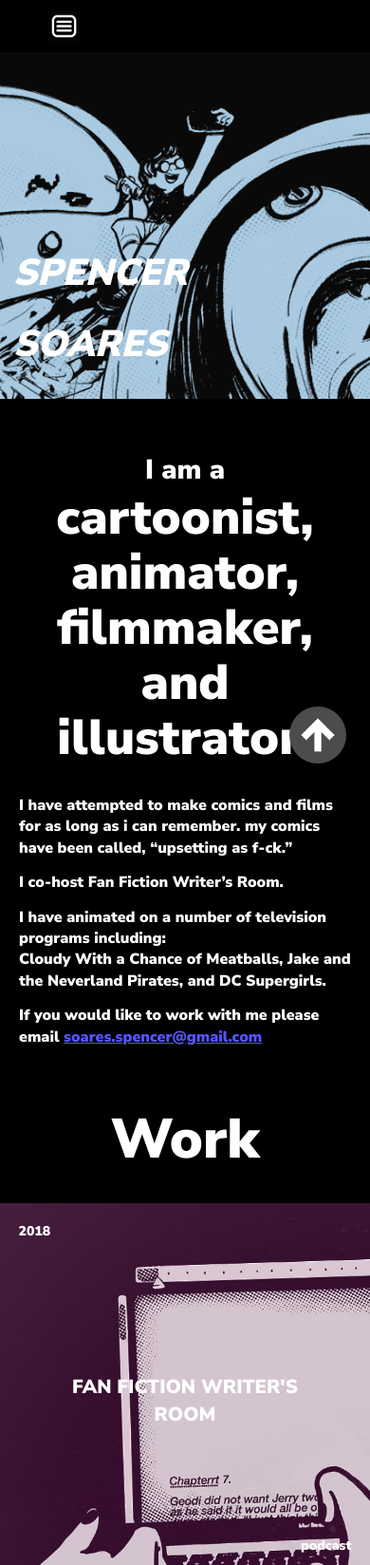
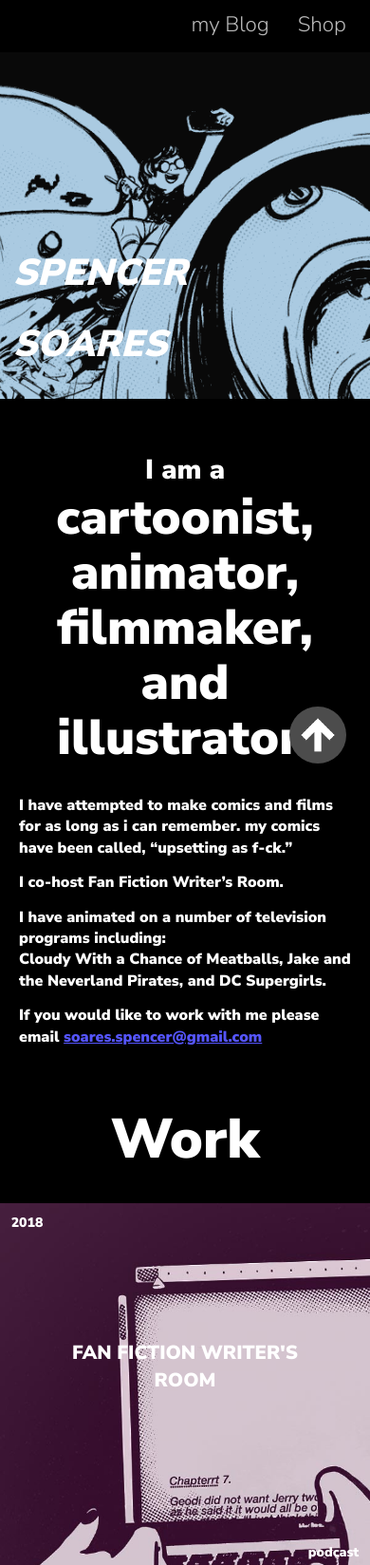
Before and after one commit to serdeljac/Spencer_Portal_Site_2018, a plain HTML site: page index.html in a window 390 px wide. Shown: the top 1648 px of the page at 95% size. Drawn offline with nearby package versions, Linux system fonts and the light colour scheme.

Commit message:
Added JSON Readme
Adjusted work heights
Added illus to JSON

```diff
--- a/json_work.json
+++ b/Work_and_Illustrations.json
@@ -11,7 +11,7 @@
     "className": "fan_fiction",
     "imgName": "ffwr.jpg",
     "year": "2018",
-    "link": "www.google.ca"
+    "link": " "
   },
 
 
@@ -203,6 +203,68 @@
 
 
 
+  ],
+
+
+  "illust": [
+    {
+      "imgName": "ffwr-illust.jpg",
+      "altName": "FFWR"
+    },
+
+
+    {
+      "imgName": "poke.jpg",
+      "altName": "Poke"
+    },
+
+
+    {
+      "imgName": "pig.jpg",
+      "altName": "Pig"
+    },
+
+
+    {
+      "imgName": "christmas.jpg",
+      "altName": "Christmas"
+    },
+
+
+    {
+      "imgName": "digimon.jpg",
+      "altName": "Digimon"
+    },
+
+
+    {
+      "imgName": "ramen.jpg",
+      "altName": "Ramen"
+    },
+
+
+    {
+      "imgName": "anime.jpg",
+      "altName": "Anime"
+    },
+
+
+    {
+      "imgName": "memories.jpg",
+      "altName": "Memories"
+    },
+
+
+    {
+      "imgName": "mario.jpg",
+      "altName": "Mario"
+    },
+
+
+    {
+      "imgName": "alone.jpg",
+      "altName": "Alone"
+    }
 
 
 
@@ -215,5 +277,27 @@
 
 
 
-  ]
+
+
+
+
+
+
+
+
+
+
+
+
+
+
+
+
+
+
+
+
+
+
+    ]
 }
--- a/css/style.scss
+++ b/css/style.scss
@@ -1,8 +1,3 @@
-// @media maxwidth 1200 = screens smaller than 1200px;
-// @media minwidth 992 maxwidth 1200 = small laptops;
-// @media minwidth 768 maxwidth 992 = Tablets;
-// @media maxwidth 768 = Tiny screens;
-
 /*****************************************************
   Imports and generic defaults
 *****************************************************/
@@ -19,6 +14,7 @@ a, a:hover {text-decoration: none; color: #fff;}
 
 body {
   min-width: 100%;
+  max-width: 2000px;
   background-color: #000;
   font-family: 'Nunito Sans', sans-serif;
   color: #fff;
@@ -55,34 +51,12 @@ body {
   overflow: hidden;
   background-color: #000;
   @include transition(all .23s ease);
-  &.mobileOpen {
-    min-height: 100vh;
-    background-color: #000;
-    nav li:not(.hamburger), aside {opacity: 1;}
-    nav li:first-of-type {
-      text-align: left;
-        .openImg {display: none;}
-        .closeImg {display: block;}
-      }
-    }
   }
 
 nav {
   padding: 10px;
   float: left;
   margin-left: 100px;
-  li:first-of-type {
-    display: none;
-    padding: 0;
-    overflow: hidden;
-    position: relative;
-    z-index: 999;
-    cursor: pointer;
-    img {
-      width: 35px;
-      margin-top: 0px;
-      }
-    }
   ul li {
     list-style-type: none;
     float: left;
@@ -132,41 +106,12 @@ aside {
 
 @media only screen and (max-width: 992px) {
   .navigation {
-    width: 250px;
-    min-height: 55px;
-    height: 55px;
     background-color: transparent;
-    nav li:not(.hamburger), aside {opacity: 0;}
-    nav {
-      ul {width: 100%; }
-      li {
-        float: none;
-        text-align: left;
-        padding: 0 5px;
-        margin: 50px 0;
-        &:first-of-type {
-          margin: 0;
-          padding: 0;
-          width: 35px;
-          display: block;
-          .openImg {display: block;}
-          .closeImg {display: none;}
-          }
-        }
-      }
-    aside {
-      float: none;
-      margin: 0;
-      & > div {width: 150px;}
-      & div div {margin: 15px;}
-      }
+    nav {float: right;}
+    nav ul li {display: none;}
+    nav ul li:nth-of-type(1n+4) {display: block;}
+    aside {display: none;}
     }
-  nav li:first-of-type {width: 70px;}
-  }
-
-@media only screen and (max-width: 992px) and (orientation: landscape) {
-  .navigation nav li {margin: 5px 0;}
-  .navigation aside div div {margin: 10px;}
   }
 
 
@@ -262,17 +207,14 @@ main {
 
 #projects {
   width: 100%;
-
   .dtxt {h3, p {color: #000}}
 
   article {
-
-
     .art_wrapper {
       width: 50%;
       background-size: cover;
       float: left;
-      padding: 0 5%;
+      padding: 0px 3%;
       }
     h3, p {
       width: 100%;
@@ -285,19 +227,22 @@ main {
       font-weight: bold;
       font-size: 2.7vw;
       text-align: center;
-      height: 80%;
-      padding-top: 20%;
+      height: 45%;
       }
-    &.large h3 {padding-top: 40%;}
+    &.large h3 {height: 55%;}
     p {
       font-size: 1.6vw;
-      height: 45px;
+      height: 34%;
       width: 50%;
-      height: 10%;
-padding-top: 20px;
+      margin-top: 3%;
       }
-    p {}
-    p:last-of-type {width: 100%; padding: 0;text-align: right;}
+    p:last-of-type {
+      width: 100%;
+      padding: 0;
+      text-align: right;
+      margin: 0;
+      height: auto;
+      }
     &:hover h3 {text-decoration: underline;}
     &.NSFW .art_wrapper p:nth-of-type(2) {text-align: right;}
     }
@@ -362,10 +307,9 @@ footer {
       font-size: 1.7em;
       a {transition: all .23s ease; position: relative; left: 0; font-weight: 300;}
       li {
-        border-radius: 10px;
         background-color: rgba(0,0,0,.4);
-        padding: 4px 6px;
-        margin-bottom: 6px;
+        text-align: right;
+        padding: 0 5px;
         }
       a:hover {color: #888; }
       }
@@ -375,13 +319,10 @@ footer {
 .legal {width: 100%; float: left;}
 .legal p {
   font-weight: 400;
-  text-align: center;
-  margin-top: -50px;
-  height: 50px;
-  padding-top: 10px;
+  padding: 10px;
   width: 100%;
   z-index: 100;
-  font-size: 1.2em;
+  font-size: 1em;
   background-color: rgba(0,0,0,.4);
   }
 
--- a/index.html
+++ b/index.html
@@ -34,13 +34,9 @@
     <div><img src="favicon.png" alt="Spencer Soares" /></div>
   </div>
 
-  <div class="navigation mobileOpen">
+  <div class="navigation">
     <nav>
       <ul id="links" class="navigation_links">
-        <li class="hamburger">
-          <img class="openImg" src="img/hamburger.png" alt="Menu" />
-          <img class="closeImg" src="img/close.png" alt="Close" />
-        </li>
         <li><a href="#toppage">Home</a></li>
         <li><a href="#projects">Work</a></li>
         <li><a href="#illustrations">Illustrations</a></li>
@@ -98,36 +94,6 @@
 
     <section id="illustrations">
       <h2>Illustrations</h2>
-  			<div>
-  				<img src="illus/ffwr-illust.jpg" alt="ffwr-illust.jpg" />
-  			</div>
-  			<div>
-  				<img src="illus/poke.jpg" alt="poke.jpg" />
-  			</div>
-  			<div>
-  				<img src="illus/pig.jpg" alt="pig.jpg" />
-  			</div>
-  			<div>
-  				<img src="illus/christmas.jpg" alt="christmas.jpg" />
-  			</div>
-  			<div>
-  				<img src="illus/digimon.jpg" alt="digimon.jpg" />
-  			</div>
-  			<div>
-  				<img src="illus/ramen.jpg" alt="ramen.jpg" />
-  			</div>
-  			<div>
-  				<img src="illus/anime.jpg" alt="anime.jpg" />
-  			</div>
-  			<div>
-  				<img src="illus/memories.jpg" alt="memories.jpg" />
-  			</div>
-  			<div>
-  				<img src="illus/mario.jpg" alt="mario.jpg" />
-  			</div>
-        <div>
-          <img src="illus/alone.jpg" alt="mario.jpg" />
-        </div>
     </section>
   </main>
 
@@ -144,7 +110,7 @@
   </footer>
 
   <div class="legal">
-    <p>Copyrights &copy; Stjepan Erdeljac 2018</p>
+    <p>&copy; 2018 Stjepan Erdeljac</p>
   </div>
 
   <a href="#toppage" id="gototop">
@@ -167,33 +133,34 @@
         var myObj = JSON.parse(this.responseText);
         for (x in myObj.work) {
           var article = myObj.work[x];
-          console.log(article);
           appendArticleData(article);
+          }
+        for (x in myObj.illust) {
+          var illustrations = myObj.illust[x];
+          appendIllustrationData(illustrations);
           }
         }
       };
-      xmlhttp.open("GET", "json_work.json", true);
+      xmlhttp.open("GET", "Work_and_Illustrations.json", true);
       xmlhttp.send();
 
       function appendArticleData(art) {
-      var title = art.title;
-      var panelSize = '';
-      var nsfw = '';
-      var darkText = '';
-      var catagory = art.catagory;
-      var className = art.className;
-      var img = art.imgName;
-      var year = art.year;
-      var link = art.link;
+        var title = art.title,
+        panelSize = '',
+        nsfw = '',
+        darkText = '',
+        catagory = art.catagory,
+        className = art.className,
+        img = art.imgName,
+        year = art.year,
+        link = art.link;
 
         if (art.smallPanel == false) {
           panelSize = " large";
         }
-
         if (art.darkText == true) {
           darkText = " dtxt";
         }
-
         if (art.nsfw == true) {
           nsfw = "NSFW";
         }
@@ -208,6 +175,14 @@
           '</p></div></a></article>');
         }
 
+
+        function appendIllustrationData(illus) {
+          var imgName = illus.imgName,
+          altName = illus.altName;
+
+          $('#illustrations').append('<div><img src="illus/'+imgName+
+          '" alt="'+altName+'" /></div>');
+        }
   </script>
   <script>
     $(window).ready(function() {
@@ -222,18 +197,10 @@
         getHeight();
       });
 
-      $('nav .hamburger, .mobileOpen li').on('click', function() {
-        $('.navigation').toggleClass('mobileOpen');
-      })
-
-      $('.navigation').removeClass('mobileOpen');
-
       function headertitle() {
         var imgH = $('header h1:first-of-type').height();
         $('header .wrapper').css('top', 365 - imgH);
       }
-
-
 
       function getHeight() {
         var winW = $(window).width();
```
Also changed, not shown: How to use JSON.txt (added), css/style.css, css/style.min.css, img/close.png (deleted), img/hamburger.png (deleted), 1 other file. Lines whose indentation alone changed are shown as unchanged.
